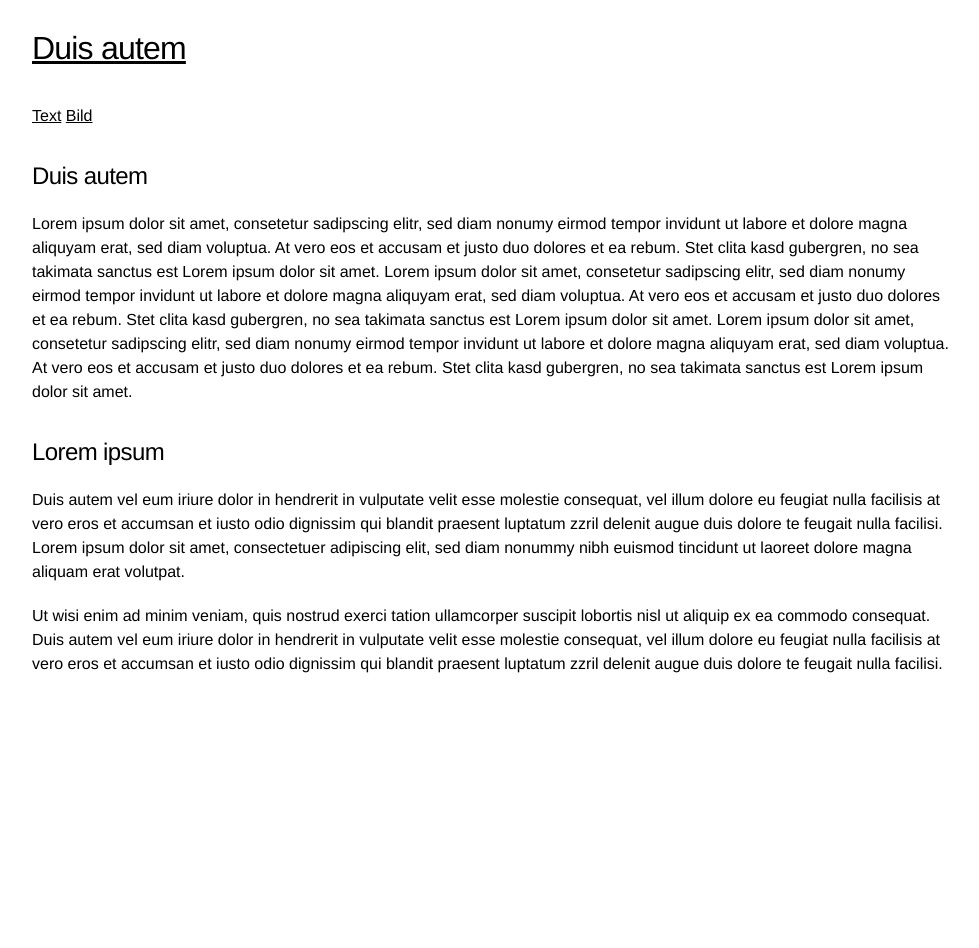
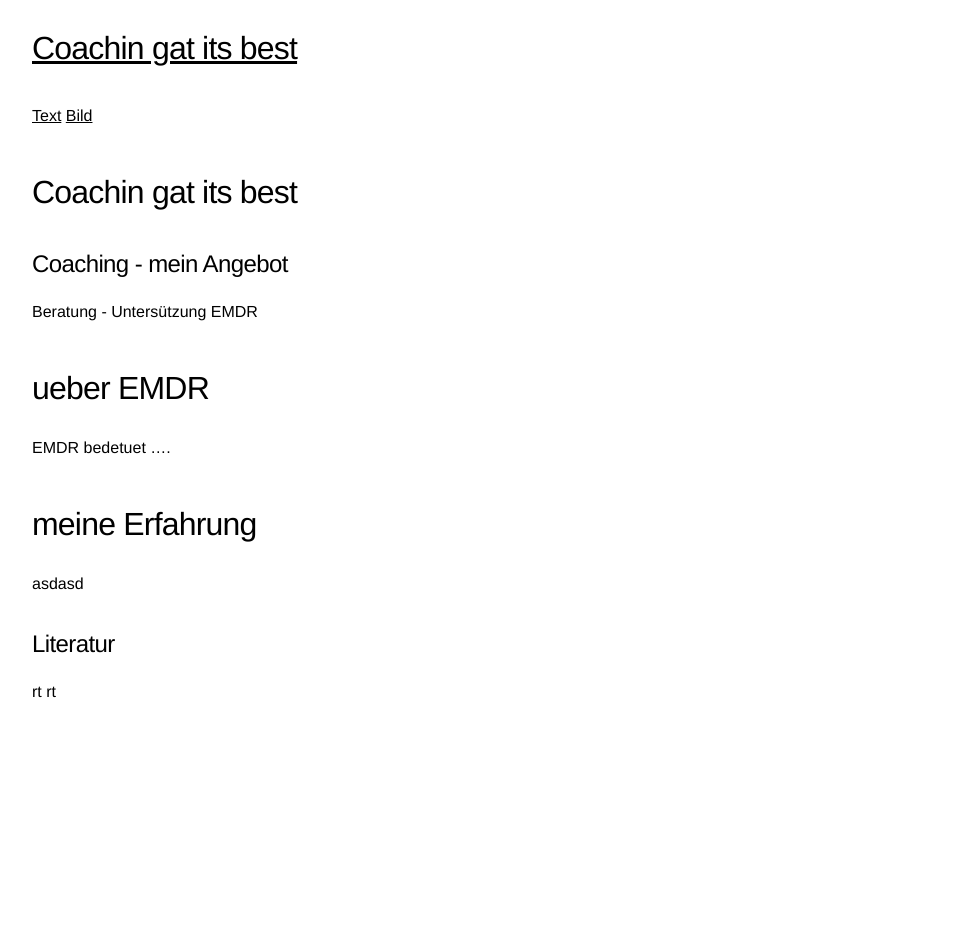
Before and after one commit to Ulrich-Adler/Coaching_Try, a Jekyll site: the page built from index.md, in a window 1280 px wide. Shown: the whole page, without its empty margins (146-1125 px from the left). Built offline with Jekyll 4.4.1, drawn with Linux system fonts in a browser that asks for light colours; our own code applies the rules of GitHub Pages for plain Markdown files.

Commit message:
Update index.md

```diff
--- a/index.md
+++ b/index.md
@@ -2,12 +2,18 @@
 layout: default
 ---
 
-## Duis autem
+# Coachin gat its best
 
-Lorem ipsum dolor sit amet, consetetur sadipscing elitr, sed diam nonumy eirmod tempor invidunt ut labore et dolore magna aliquyam erat, sed diam voluptua. At vero eos et accusam et justo duo dolores et ea rebum. Stet clita kasd gubergren, no sea takimata sanctus est Lorem ipsum dolor sit amet. Lorem ipsum dolor sit amet, consetetur sadipscing elitr, sed diam nonumy eirmod tempor invidunt ut labore et dolore magna aliquyam erat, sed diam voluptua. At vero eos et accusam et justo duo dolores et ea rebum. Stet clita kasd gubergren, no sea takimata sanctus est Lorem ipsum dolor sit amet. Lorem ipsum dolor sit amet, consetetur sadipscing elitr, sed diam nonumy eirmod tempor invidunt ut labore et dolore magna aliquyam erat, sed diam voluptua. At vero eos et accusam et justo duo dolores et ea rebum. Stet clita kasd gubergren, no sea takimata sanctus est Lorem ipsum dolor sit amet.
+## Coaching - mein Angebot
+Beratung - Untersützung EMDR
 
-## Lorem ipsum
+# ueber EMDR
+EMDR bedetuet ....
 
-Duis autem vel eum iriure dolor in hendrerit in vulputate velit esse molestie consequat, vel illum dolore eu feugiat nulla facilisis at vero eros et accumsan et iusto odio dignissim qui blandit praesent luptatum zzril delenit augue duis dolore te feugait nulla facilisi. Lorem ipsum dolor sit amet, consectetuer adipiscing elit, sed diam nonummy nibh euismod tincidunt ut laoreet dolore magna aliquam erat volutpat.
+# meine Erfahrung
+asdasd
 
-Ut wisi enim ad minim veniam, quis nostrud exerci tation ullamcorper suscipit lobortis nisl ut aliquip ex ea commodo consequat. Duis autem vel eum iriure dolor in hendrerit in vulputate velit esse molestie consequat, vel illum dolore eu feugiat nulla facilisis at vero eros et accumsan et iusto odio dignissim qui blandit praesent luptatum zzril delenit augue duis dolore te feugait nulla facilisi.
+## Literatur
+
+rt
+rt
```
